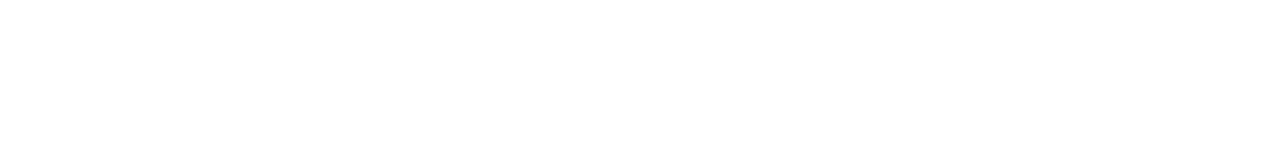
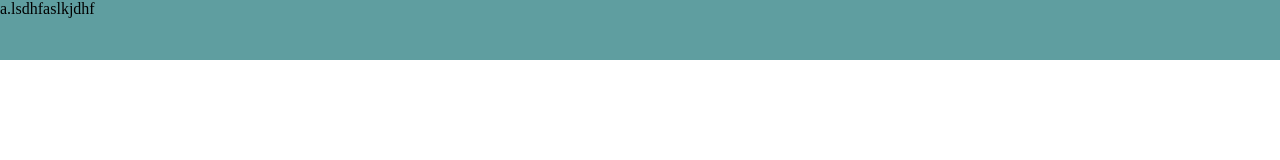
Before and after one commit to arminfigo/RealState, a website: page index.html in a window 1280 px wide. Drawn offline with Linux system fonts and the light colour scheme.

Commit message:
added header to index

```diff
--- a/css/style.css
+++ b/css/style.css
@@ -0,0 +1,11 @@
+*  {
+    margin: 0;
+    padding: 0;
+    box-sizing: border-box;
+}
+header {
+    position: fixed;
+    background-color: cadetblue;
+    height: 60px;
+    width: 100%;
+}
--- a/index.html
+++ b/index.html
@@ -3,9 +3,14 @@
     <head>
         <meta charset="utf-8">
         <title></title>
+        <link rel="stylesheet" href="css/var.css">
         <link rel="stylesheet" href="css/style.css">
+        <link rel="stylesheet" href="node_modules/font-awesome/css/font-awesome.css">
     </head>
     <body>
-
+        <header>
+            a.lsdhfaslkjdhf
+        </header>
+        <i class="fa fa-angle-down"></i>
     </body>
 </html>
--- a/package.json
+++ b/package.json
@@ -5,11 +5,14 @@
   "author": {
     "name": "Armin",
     "email": "arminfigueroa@gmail.com"
-},
+  },
   "license": "ISC",
   "devDependencies": {
     "eslint": "^5.1.0",
     "eslint-config-airbnb": "^17.0.0",
     "eslint-plugin-import": "^2.13.0"
+  },
+  "dependencies": {
+    "font-awesome": "^4.7.0"
   }
 }
```
Also changed, not shown: css/var.css (added), 1 other file.
